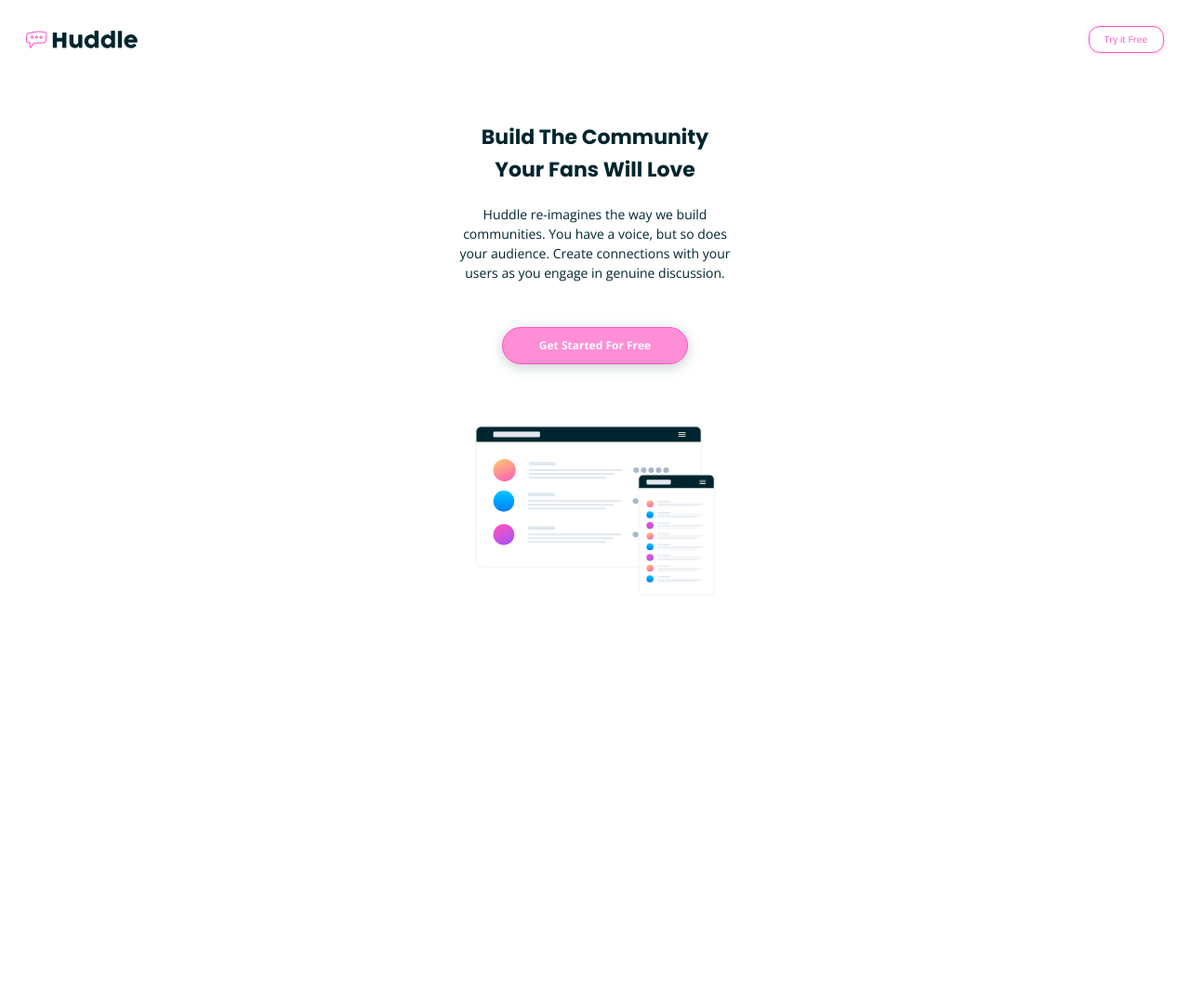
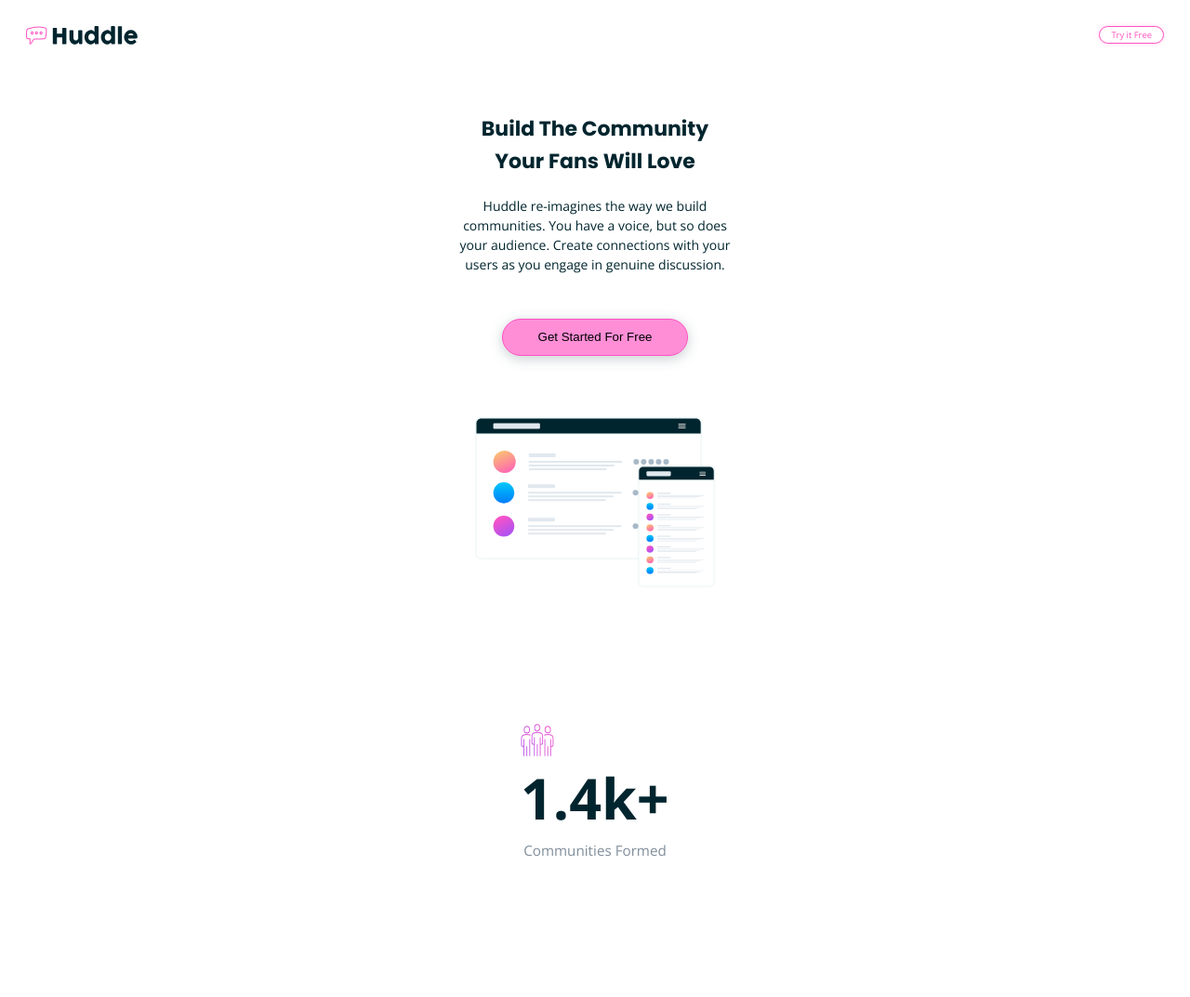
Before and after one commit to DachiNatenadze/Huddle-Landing-Page-, a plain HTML site: page index.html in a window 1280 px wide. Shown: the whole page at 93% size. Before the commit the page ends 800 px from the top, so only its background shows below. Drawn offline with nearby package versions, Linux system fonts and the light colour scheme.

Commit message:
Add Community info

```diff
--- a/index.html
+++ b/index.html
@@ -18,24 +18,25 @@
       <title>Huddle Landing Page</title>
     </head>
     <body>
-      <main>
       <header>
-      <div class="Header-content">
-        <img src="./images/logo.svg" alt="LogoHuddle" />
-        <div class="TryItFree">
-          <h2>Try it Free</h2>
-        </div>
-      </header>
+        <div class="Header-content">
+          <img src="./images/logo.svg" alt="LogoHuddle" />
+          <button id="TryItFree">Try it Free</button>
+        </header>
+        <main>
       <div class="content-info">
         <h1>Build The Community Your Fans Will Love</h1>
         <p>Huddle re-imagines the way we build communities. You have a voice, but so does your audience. Create connections with your users as you engage in genuine discussion. </p>
-        <div class="GetStarted">
-          <h2>Get Started For Free</h2>
-        </div>
+      <button id="GetStarted">Get Started For Free</button>
       </div>
     </div>
     <div class="Dashboard">
-     <img src="/images/screen-mockups.svg" alt="Dashboard">
+     <img src="./images/screen-mockups.svg" alt="Dashboard">
+    </div>
+    <div class="Info">
+      <img src="./images/icon-communities.svg" alt="Communities">
+      <h2>1.4k+</h2>
+      <span>Communities Formed</span>
     </div>
   </main>
 </body>
--- a/main.css
+++ b/main.css
@@ -24,16 +24,13 @@ header {
   width: 100%;
   height: auto;
 }
-.Header-content h1 {
-}
-
 .Header-content img {
   max-width: 120px;
   height: auto;
   flex-shrink: 0;
 }
 
-.TryItFree {
+#TryItFree {
   cursor: pointer;
   padding: 2px 12px;
   cursor: pointer;
@@ -44,17 +41,14 @@ header {
   border: 0.588px solid #ff52c1;
   background: #fff;
   box-shadow: 0px 0px 5px 0px rgba(255, 82, 193, 0.22);
+  color: #ff52c1;
+  font-family: "Open Sans";
+  font-size: 9.412px;
+  font-style: normal;
+  font-weight: 400;
+  line-height: normal;
 }
 
-.TryItFree h2 {
-  margin: 0;
-  padding: 4px 5px 5px 4px;
-  text-align: center;
-  color: #ff52c1;
-  font-family: "Open Sans";
-  font-size: 10px;
-  font-weight: 400;
-}
 .content-info {
   margin-left: 7px;
   margin-right: 7px;
@@ -88,7 +82,7 @@ header {
   line-height: 21px; /* 150% */
   padding: 0px 0px 48px 0px;
 }
-.GetStarted {
+#GetStarted {
   cursor: pointer;
   fill: #ff52c1;
   filter: drop-shadow(0px 3px 7px rgba(0, 37, 46, 0.22));
@@ -99,22 +93,7 @@ header {
   border: 0.588px solid #ff52c1;
   background-color: #ff8ed7;
 }
-.GetStarted h2 {
-  cursor: pointer;
-  text-align: center;
-  color: #fff;
-  font-family: "Open Sans";
-  font-size: 12px;
-  font-style: normal;
-  font-weight: 700;
-  line-height: 37px; /* 150% */
-}
-.Dashboard {
-  padding: px 0px 0px 0px;
-  width: 100%;
-  height: 100%;
-  flex-shrink: 0;
-}
+
 .Dashboard img {
   justify-content: center;
   width: 260px;
@@ -123,3 +102,35 @@ header {
   display: block;
   margin: auto;
 }
+.Info {
+  padding: 146px;
+  display: flex;
+  flex-direction: column;
+  justify-content: center;
+  align-items: center;
+}
+
+.Info img {
+  width: 35.556px;
+  height: 35.656px;
+  margin-right: 124px;
+}
+
+.Info h2 {
+  width: 160px;
+  color: #00252e;
+  font-family: "Open Sans";
+  font-size: 60.952px;
+  font-style: normal;
+  font-weight: 700;
+  line-height: 90px; /* 150% */
+}
+.Info span {
+  color: #808e9a;
+  text-align: center;
+  font-family: "Open Sans";
+  font-size: 15.238px;
+  font-style: normal;
+  font-weight: 400;
+  line-height: 22.857px; /* 150% */
+}
```
